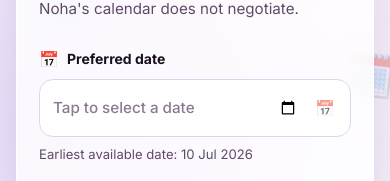
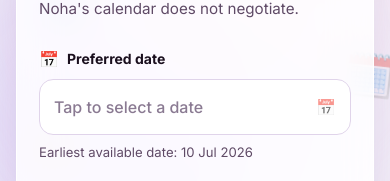
Before and after one commit to nohaelsheweikh/noha-booking-portal, a React (Vite) app: page / in a window 390 px wide. Shown: the part 476-657 px from the top of the page. Built offline with nearby package versions, Linux system fonts and the light colour scheme; no server answers.

Commit message:
Fix mobile date input truncation with custom display layer.
Replace the native date input text overlay with a visible display box so iOS Safari no longer clips the placeholder or selected date.

```diff
--- a/src/App.css
+++ b/src/App.css
@@ -423,60 +423,52 @@ body {
   display: block;
 }
 
-.field input[type="date"] {
-  min-height: 52px;
-  line-height: 1.4;
-  padding: 16px 48px 16px 16px;
-  cursor: pointer;
-}
-
-.field input[type="date"]::-webkit-date-and-time-value {
-  text-align: left;
-  min-width: 0;
-}
-
 .date-input-wrap {
   position: relative;
+  display: flex;
+  align-items: center;
   width: 100%;
+  min-height: 54px;
+  padding: 14px 48px 14px 16px;
+  border-radius: 14px;
+  border: 1.5px solid #e0d4ea;
+  background: white;
   cursor: pointer;
+  box-sizing: border-box;
 }
 
 .date-input-wrap:focus-within {
-  outline: none;
-}
-
-.date-input-wrap:focus-within input {
   border-color: var(--purple-light);
   box-shadow: 0 0 0 4px rgba(107, 63, 160, 0.12);
 }
 
-.date-input-empty {
-  color: transparent;
-}
-
-.date-input-empty::-webkit-datetime-edit,
-.date-input-empty::-webkit-datetime-edit-fields-wrapper,
-.date-input-empty::-webkit-datetime-edit-text,
-.date-input-empty::-webkit-datetime-edit-month-field,
-.date-input-empty::-webkit-datetime-edit-day-field,
-.date-input-empty::-webkit-datetime-edit-year-field {
-  color: transparent;
-}
-
-.date-placeholder {
-  position: absolute;
-  left: 16px;
-  right: 48px;
-  top: 50%;
-  transform: translateY(-50%);
-  color: var(--ink-muted);
+.date-input-display {
+  flex: 1;
+  min-width: 0;
   font-size: 1rem;
   font-weight: 500;
-  line-height: 1.3;
-  pointer-events: none;
-  overflow: hidden;
-  text-overflow: ellipsis;
-  white-space: nowrap;
+  line-height: 1.45;
+  color: var(--ink-muted);
+  word-break: break-word;
+}
+
+.date-input-display.has-value {
+  color: var(--ink);
+}
+
+.date-input-native {
+  position: absolute;
+  inset: 0;
+  width: 100%;
+  height: 100%;
+  margin: 0;
+  padding: 0;
+  border: 0;
+  opacity: 0;
+  cursor: pointer;
+  z-index: 2;
+  -webkit-appearance: none;
+  appearance: none;
 }
 
 .date-input-icon {
@@ -488,6 +480,7 @@ body {
   line-height: 1;
   pointer-events: none;
   opacity: 0.55;
+  z-index: 1;
 }
 
 .field-hint {
@@ -1598,19 +1591,17 @@ body {
     justify-content: center;
   }
 
-  .field input[type="date"] {
+  .date-input-wrap {
+    min-height: 56px;
+    padding: 15px 52px 15px 14px;
+  }
+
+  .date-input-display {
     font-size: 16px;
-    min-height: 54px;
-    padding: 16px 52px 16px 14px;
-  }
-
-  .date-placeholder {
-    left: 14px;
-    right: 52px;
-    font-size: 0.95rem;
+    line-height: 1.5;
   }
 
   .date-input-icon {
-    right: 16px;
-  }
-}
+    right: 14px;
+  }
+}
--- a/src/components/booking/WhenStep.jsx
+++ b/src/components/booking/WhenStep.jsx
@@ -4,6 +4,7 @@ import {
   getMinBookingDate,
 } from "../../constants/availability";
 import { WHEN_STEP_DESC } from "../../constants/copy";
+import { formatDisplayDate } from "../../utils/calendar";
 import TimePicker from "../TimePicker";
 
 export default function WhenStep({ date, time, onDateChange, onTimeChange }) {
@@ -31,7 +32,10 @@ export default function WhenStep({ date, time, onDateChange, onTimeChange }) {
           <span className="field-icon">📅</span>
           Preferred date
         </label>
-        <div className="date-input-wrap" onClick={openDatePicker}>
+        <div className="date-input-wrap">
+          <div className={`date-input-display ${date ? "has-value" : ""}`} aria-hidden="true">
+            {date ? formatDisplayDate(date, time || "12:00") : "Tap to select a date"}
+          </div>
           <input
             ref={inputRef}
             type="date"
@@ -39,13 +43,9 @@ export default function WhenStep({ date, time, onDateChange, onTimeChange }) {
             value={date}
             onChange={(event) => onDateChange(event.target.value)}
             min={minDate}
-            className={date ? "" : "date-input-empty"}
+            className="date-input-native"
+            onClick={openDatePicker}
           />
-          {!date && (
-            <span className="date-placeholder" aria-hidden="true">
-              Tap to select a date
-            </span>
-          )}
           <span className="date-input-icon" aria-hidden="true">
             📅
           </span>
```
